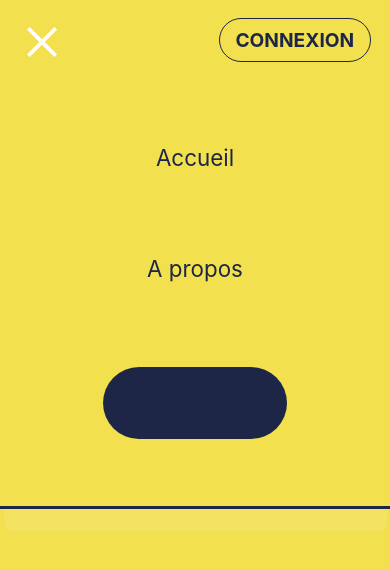
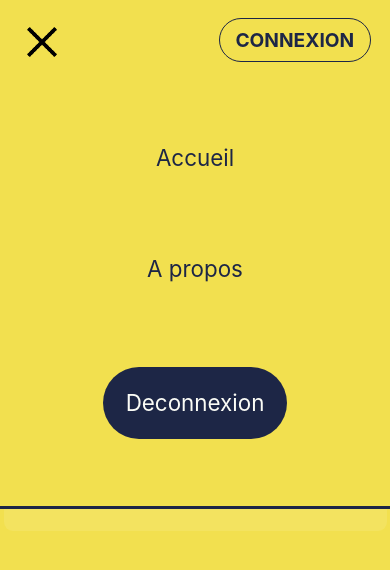
Before and after one commit to SnyDrive25/listecourses, a React (Create React App) app: page / in a window 390 px wide. Both pictures are taken after a click on the element 42 px from the left and 42 px from the top of the page. Shown: the top 570 px of the page. Built offline with nearby package versions, Linux system fonts and the light colour scheme.

Commit message:
responsive navbar colors

```diff
--- a/src/components/navbar/Navbar.css
+++ b/src/components/navbar/Navbar.css
@@ -56,7 +56,7 @@
 
     #hamburger,
     #cross {
-        filter: invert(1);
+        filter: sepia(5) hue-rotate(185deg);
         pointer-events: all !important;
         user-select: all !important;
         position: relative;
--- a/src/components/navbar/Navbar.js
+++ b/src/components/navbar/Navbar.js
@@ -55,7 +55,7 @@ function Navbar() {
                 <a href="../" id="home">Accueil</a>
                 <a href="../about" id="about">A propos</a>
                 <a href="../connexion" id="login" className="notel">Connexion</a>
-                <a href="../deconnexion" id="disconnect">Deconnexion</a>
+                <a href="../deconnexion" className="light" id="disconnect">Deconnexion</a>
             </div>
         </div>
     );
```
